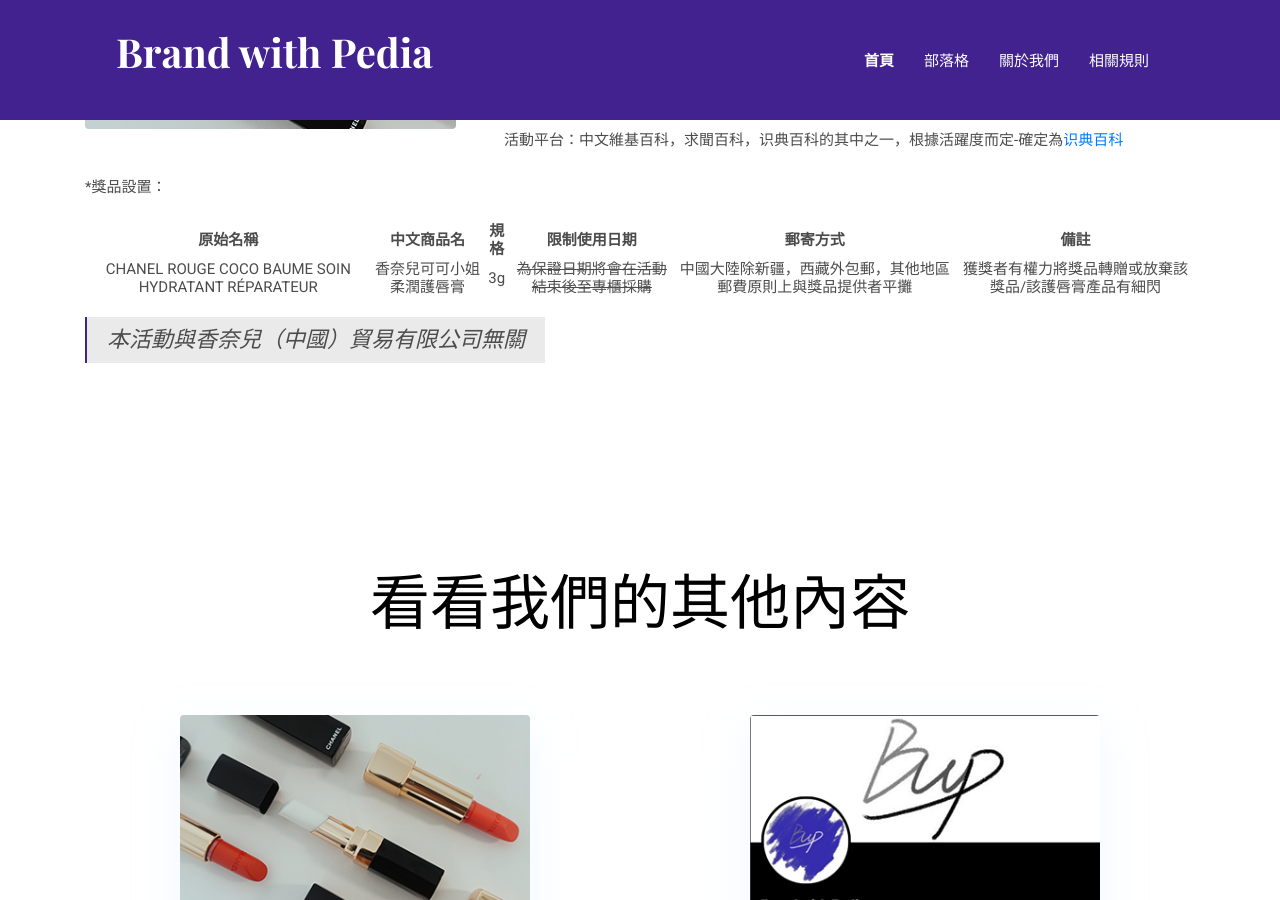
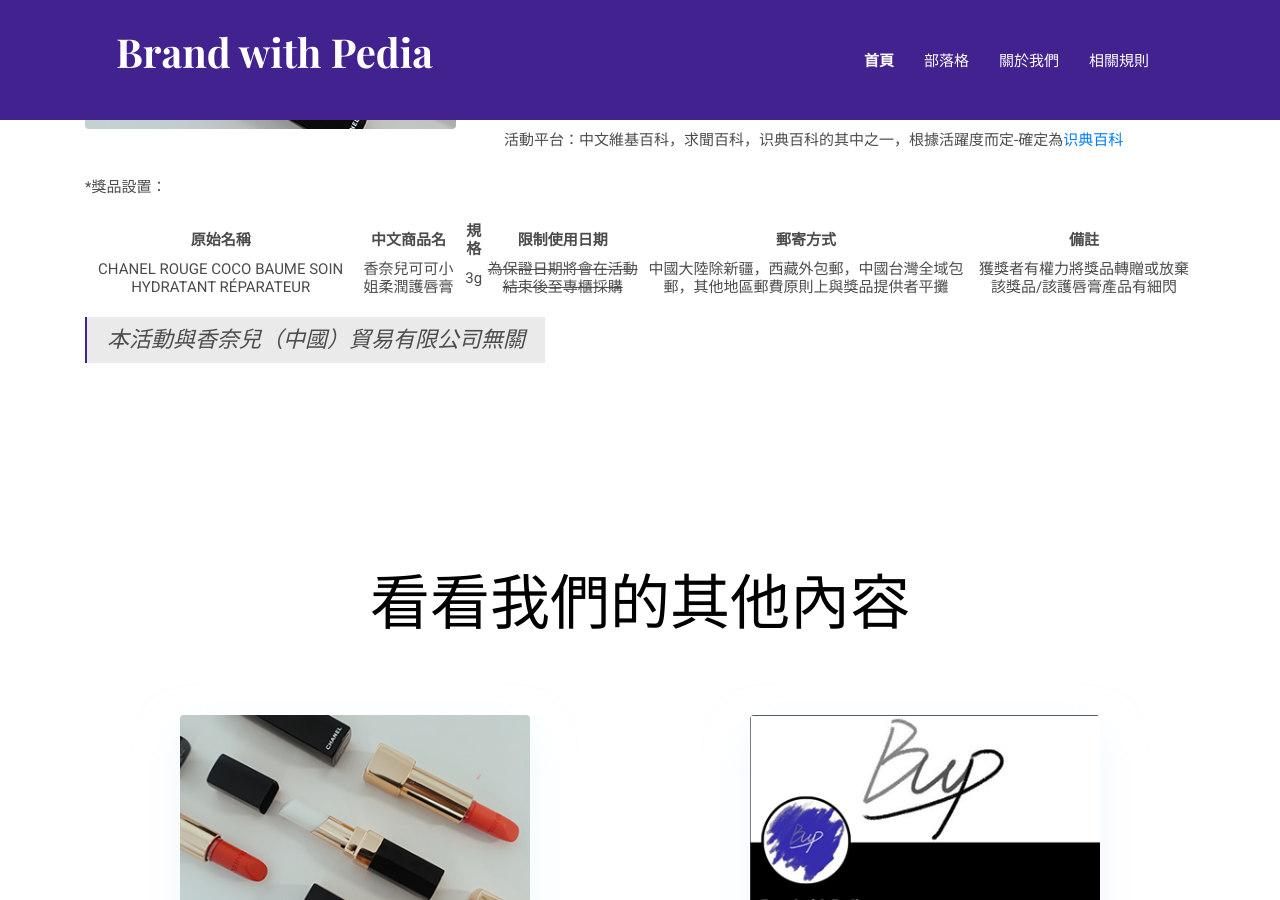
Before and after one commit to Brand-with-Pedia/Web, a Jekyll site: the page built from _posts/2022-08-13-Edit-Pedia-Win-Lipstick.markdown, in a window 1280 px wide and 900 px high, scrolled down 864 px. Built offline with Jekyll 4.4.1, drawn with Linux system fonts in a browser that asks for light colours.

Commit message:
Update 2022-08-13-Edit-Pedia-Win-Lipstick.markdown

```diff
--- a/_posts/2022-08-13-Edit-Pedia-Win-Lipstick.markdown
+++ b/_posts/2022-08-13-Edit-Pedia-Win-Lipstick.markdown
@@ -27,6 +27,6 @@ tags:   Chrome Version 104.0.5112.81, Windows 11 Pro for Workstations
 
 | 原始名稱 | 中文商品名 | 規格 | 限制使用日期 | 郵寄方式 | 備註 |
 | :--: | :--: | :--: | :--: | :--: | :--: |
-| CHANEL ROUGE COCO BAUME SOIN HYDRATANT RÉPARATEUR | 香奈兒可可小姐柔潤護唇膏 | 3g | ~~為保證日期將會在活動結束後至專櫃採購~~ | 中國大陸除新疆，西藏外包郵，其他地區郵費原則上與獎品提供者平攤 | 獲獎者有權力將獎品轉贈或放棄該獎品/該護唇膏產品有細閃 |
+| CHANEL ROUGE COCO BAUME SOIN HYDRATANT RÉPARATEUR | 香奈兒可可小姐柔潤護唇膏 | 3g | ~~為保證日期將會在活動結束後至專櫃採購~~ | 中國大陸除新疆，西藏外包郵，中國台灣全域包郵，其他地區郵費原則上與獎品提供者平攤 | 獲獎者有權力將獎品轉贈或放棄該獎品/該護唇膏產品有細閃 |
 
 > 本活動與香奈兒（中國）貿易有限公司無關
```
